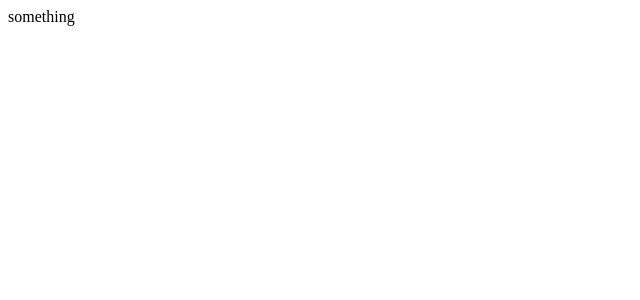
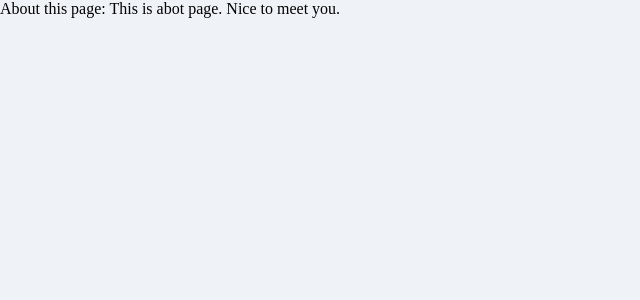
Before and after one commit to Just-gomin/movie_app_2020, a React (Create React App) app: page /#/about in a window 1280 px wide. Shown: the top 300 px of the page, without its empty margins (0-640 px from the left). Built offline with nearby package versions, Linux system fonts and the light colour scheme.

Commit message:
start react router(HashRouter)

```diff
--- a/src/App.js
+++ b/src/App.js
@@ -1,7 +1,15 @@
 import React from "react";
+import { HashRouter, Route } from "react-router-dom";
+import About from "./routes/About";
+import Home from "./routes/Home";
 
 function App() {
-  return <span>something</span>;
+  return (
+    <HashRouter>
+      <Route path="/" exact={true} component={Home} />
+      <Route path="/about" component={About} />
+    </HashRouter>
+  );
 }
 
 export default App;
--- a/src/routes/About.js
+++ b/src/routes/About.js
@@ -0,0 +1,7 @@
+import React from "react";
+
+function About() {
+  return <span>About this page: This is abot page. Nice to meet you.</span>;
+}
+
+export default About;
--- a/src/routes/Home.css
+++ b/src/routes/Home.css
@@ -12,7 +12,6 @@
   width: 100%;
   height: 100%;
   margin: 0em;
-  /* margin-top: 3em; */
   padding: 0em;
   background-color: #eff3f7;
 }
--- a/src/routes/Home.js
+++ b/src/routes/Home.js
@@ -65,4 +65,4 @@
   }
 }
 
-export default App;
+export default Home;
```
